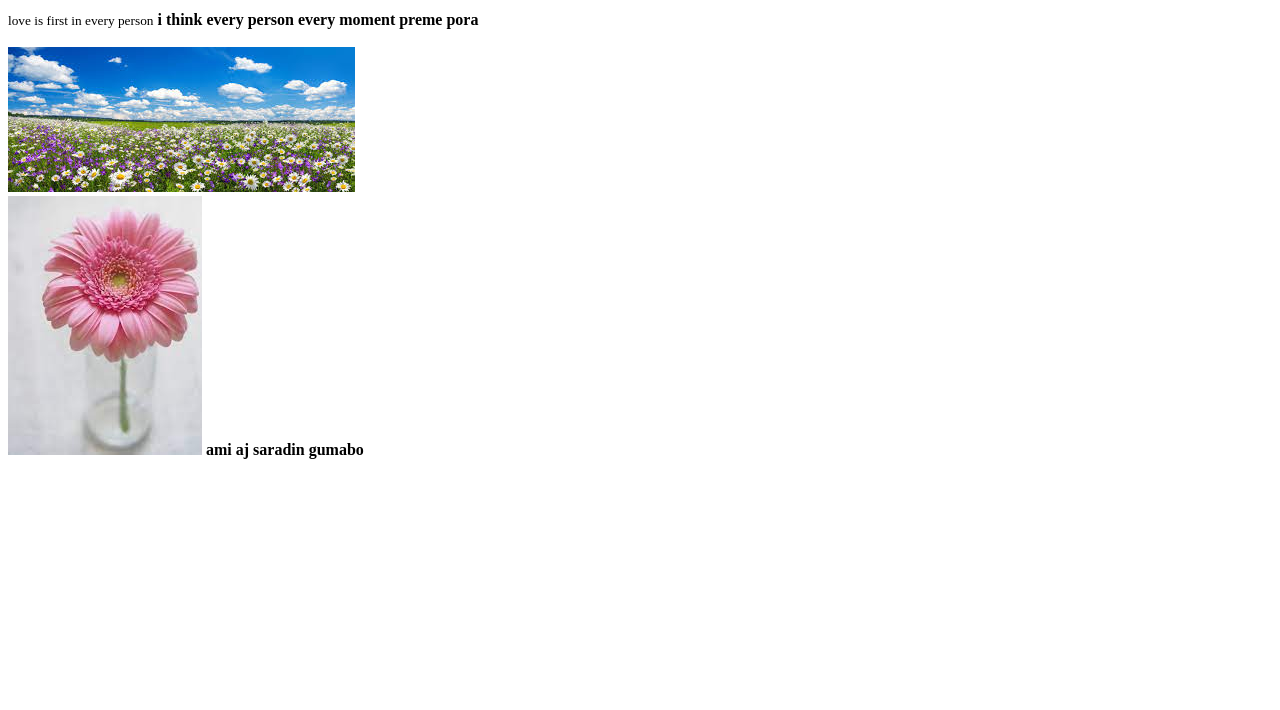
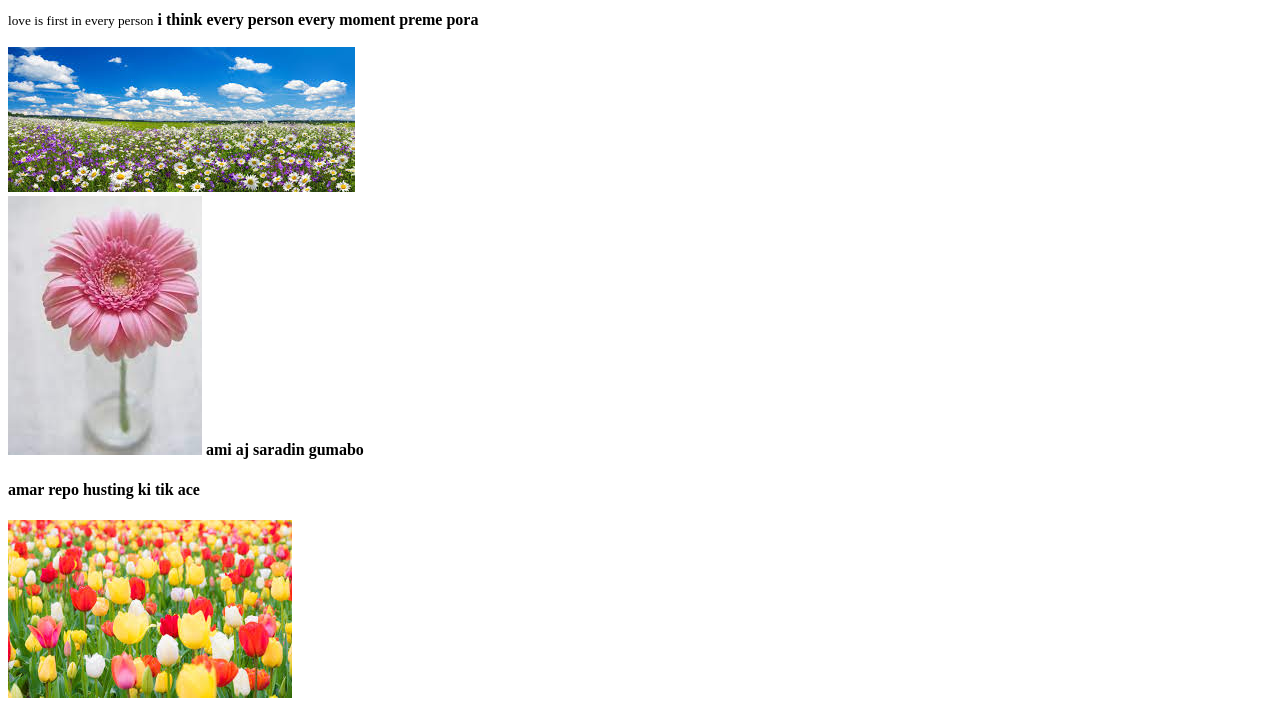
Before and after one commit to aminulhaque98/My-git-repo, a plain HTML site: page index.html in a window 1280 px wide. Shown: the part 271-981 px from the top of the page. Before the commit the page ends 800 px from the top, so only its background shows below. Drawn offline with Linux system fonts and the light colour scheme.

Commit message:
curraction

```diff
--- a/index.html
+++ b/index.html
@@ -18,5 +18,7 @@
     <img class="pic" src="images/sky.png" alt=""><br>
     <img class="pic" src="images/sunflower.png" alt="">
    <strong>ami aj saradin gumabo</strong>
+   <h4>amar repo husting ki tik ace</h4>
+   <img src="images/many-flower.jpg" alt="">
 </body>
 </html>
```
